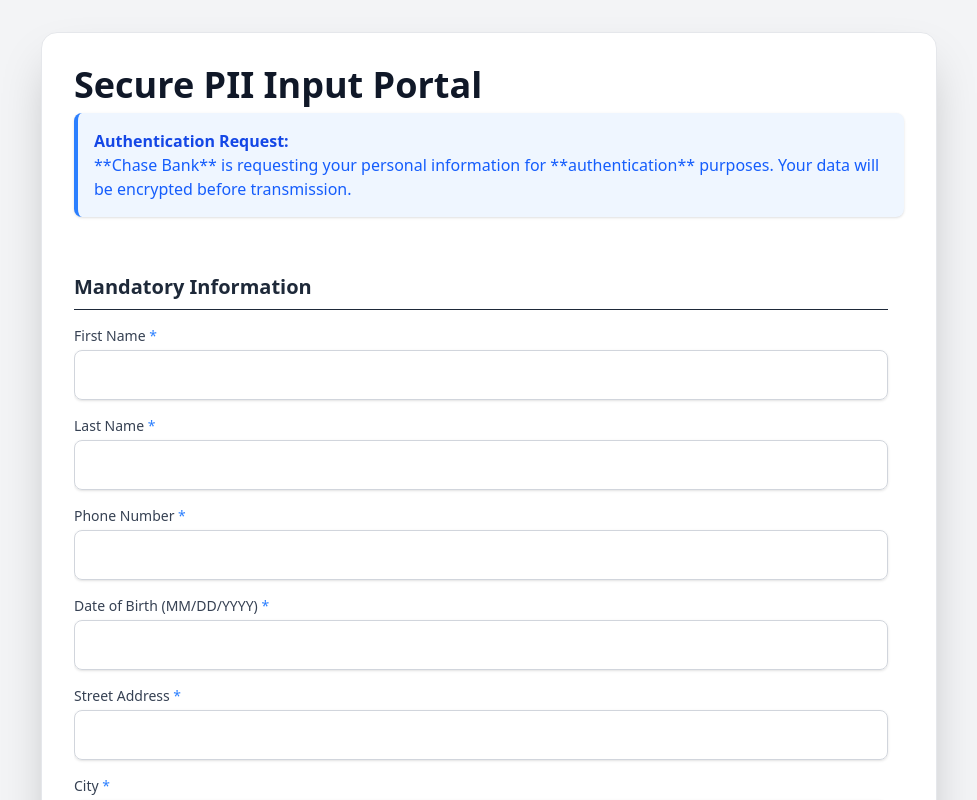
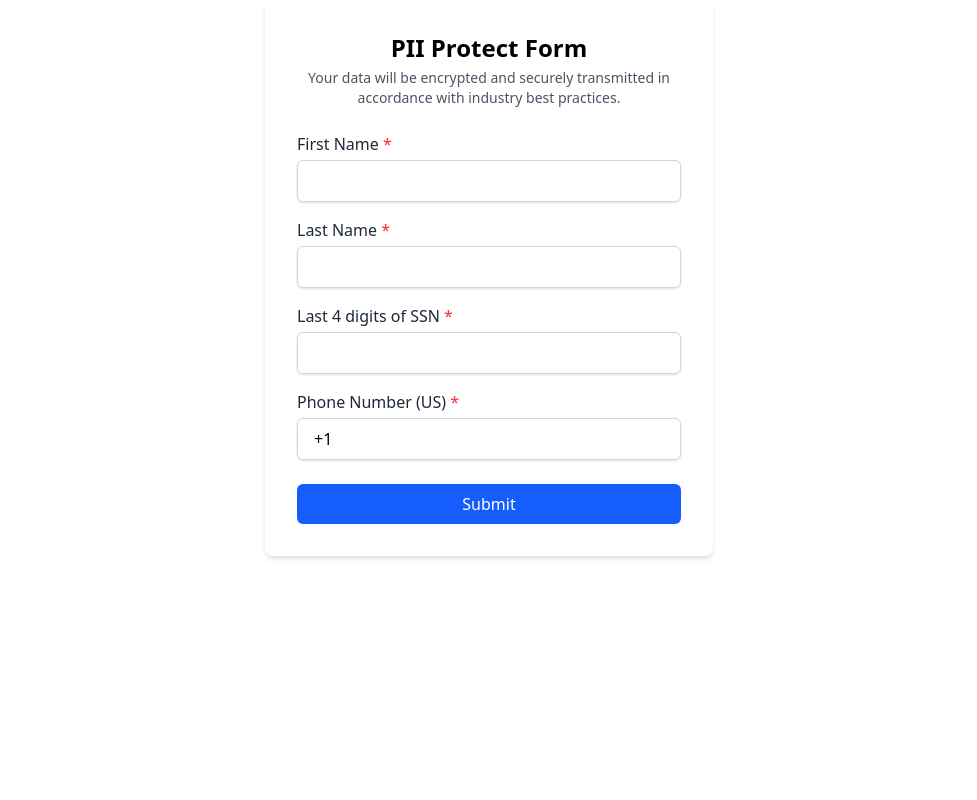
Before and after one commit to 4rt3ry/pii-protect, a React (Vite) app in the folder pii-protect-client/: page / in a window 1280 px wide. Shown: the top 800 px of the page, without its empty margins (151-1128 px from the left). Built offline with nearby package versions, Linux system fonts and the light colour scheme.

Commit message:
ClientInfoForm.jsx is now App.jsx. Added CSS too

```diff
--- a/pii-protect-client/src/App.jsx
+++ b/pii-protect-client/src/App.jsx
@@ -1,198 +1,107 @@
-import React, { useState, useCallback } from 'react';
+import { useState } from "react";
 
-// --- PII FIELD DEFINITION ---
-// Defines all fields and their requirements.
-const PII_FORM_FIELDS = [
-  // --- MANDATORY FIELDS ---
-  { key: 'firstName', label: 'First Name', type: 'text', required: true, section: 'Mandatory Information' },
-  { key: 'lastName', label: 'Last Name', type: 'text', required: true },
-  { key: 'phone', label: 'Phone Number', type: 'tel', required: true, isIdentifier: true }, // Added isIdentifier flag
-  { key: 'dob', label: 'Date of Birth (MM/DD/YYYY)', type: 'text', required: true },
-  { key: 'streetAddress', label: 'Street Address', type: 'text', required: true },
-  { key: 'city', label: 'City', type: 'text', required: true },
-  { key: 'zipCode', label: 'Zip Code', type: 'text', required: true },
+export default function ClientInfoForm({ onSubmit }) {
+  const [formData, setFormData] = useState({
+    first_name: "",
+    last_name: "",
+    ssn_last_4: "",
+    phone: "+1 ",
+  });
 
-  // --- OPTIONAL FIELDS ---
-  { key: 'email', label: 'Email Address', type: 'email', required: false, section: 'Optional Authentication Details' },
-  { key: 'ssnLastDigit', label: 'Last Digit of SSN', type: 'text', maxLength: 1, required: false },
+  function handleChange(e) {
+    let { name, value } = e.target;
 
-  // --- FINANCIAL INFORMATION (Highly Sensitive) ---
-  { key: 'creditCard', label: 'Credit Card Number', type: 'text', required: false, section: 'Financial Details (Optional)' },
-  { key: 'expDate', label: 'Expiration Date (MM/YY)', type: 'text', maxLength: 5, required: false },
-  { key: 'cvv', label: 'CVV', type: 'text', maxLength: 4, required: false },
-
-  // --- ADDITIONAL AUTHENTICATION FIELDS ---
-  { key: 'securityQuestion', label: 'Mother\'s Maiden Name', type: 'text', required: false, section: 'Security Questions (Optional)' },
-];
-
-
-const App = () => {
-  const [piiInput, setPiiInput] = useState({});
-  const [isSubmitting, setIsSubmitting] = useState(false);
-  const [submissionStatus, setSubmissionStatus] = useState(null); // 'success', 'error', or null
-
-  // Hardcoded SP for the prompt
-  const SERVICE_PROVIDER = 'Chase Bank';
-
-
-  // --- HANDLER FUNCTIONS ---
-  const handlePiiInputChange = (e, key) => {
-    let value = e.target.value;
-
-    // Simple formatting for the Phone Number field for consistency
-    if (key === 'phone') {
-        value = value.replace(/[^\d]/g, ''); // Remove non-digits
-        if (value.length > 10) value = value.slice(0, 10); // Limit to 10 digits
+    // Auto-ensure "+1 " stays at the beginning and limit to 10 digits
+    if (name === "phone") {
+      value = value.replace(/\D/g, "").slice(0, 10); // Keep only 10 digits
+      value = "+1 " + value;
     }
 
-    setPiiInput(prev => ({...prev, [key]: value}));
-  };
-
-  const handleSubmit = useCallback(async (e) => {
-    e.preventDefault();
-
-    // Find the identifier (phone number)
-    const phoneNumberIdentifier = piiInput.phone || '';
-
-    if (!phoneNumberIdentifier) {
-        alert("Please enter a phone number to identify the account.");
-        return;
+    // ssn_last_4 must be 4-digit only
+    if (name === "ssn_last_4") {
+      value = value.replace(/\D/g, "").slice(0, 4);
     }
 
-    setIsSubmitting(true);
-    setSubmissionStatus('loading');
+    setFormData((prev) => ({ ...prev, [name]: value }));
+  }
 
-    // 1. GATHER DATA: Assemble the payload ready for backend encryption
-    const rawPayload = {
-      // **CRITICAL CHANGE**: The identifier is the phone number
-      customerIdentifier: phoneNumberIdentifier,
-      timestamp: new Date().toISOString(),
-      ...piiInput
-    };
+  function handleSubmit(e) {
+    e.preventDefault();
+    onSubmit(formData);
+  }
 
-    // NOTE TO BACKEND TEAM: The 'customerIdentifier' key is now the 10-digit phone number
-    // submitted by the user. Use this number to look up the user's Reference PII in the database
-    // before attempting decryption. The object 'rawPayload' would be passed here
-    // to the external encryption function (e.g., hybridEncrypt(rawPayload))
-    // before being sent via REST API.
+  return (
+    <form
+      onSubmit={handleSubmit}
+      className="max-w-md w-full mx-auto bg-white p-8 rounded-lg shadow-md"
+    >
+      <h2 className="text-2xl font-bold mb-1 text-center">PII Protect Form</h2>
+      <p className="text-sm text-gray-600 mb-6 text-center">
+        Your data will be encrypted and securely transmitted in accordance with industry best practices.
+      </p>
 
-    console.log("Raw PII Payload prepared for encryption:", rawPayload);
+      <label className="block mb-4">
+        <span className="block font-medium text-gray-800">
+          First Name <span className="text-red-500">*</span>
+        </span>
+        <input
+          type="text"
+          name="first_name"
+          value={formData.first_name}
+          onChange={handleChange}
+          required
+          className="mt-1 block w-full rounded-md border border-gray-300 shadow-sm px-4 py-2 focus:outline-none focus:ring-2 focus:ring-blue-500"
+        />
+      </label>
 
-    // ZERO-STORAGE PRINCIPLE: Clear input state immediately after payload assembly
-    setPiiInput({});
+      <label className="block mb-4">
+        <span className="block font-medium text-gray-800">
+          Last Name <span className="text-red-500">*</span>
+        </span>
+        <input
+          type="text"
+          name="last_name"
+          value={formData.last_name}
+          onChange={handleChange}
+          required
+          className="mt-1 block w-full rounded-md border border-gray-300 shadow-sm px-4 py-2 focus:outline-none focus:ring-2 focus:ring-blue-500"
+        />
+      </label>
 
-    // Simulate Network/Encryption Delay (2 seconds)
-    setTimeout(() => {
-      setSubmissionStatus('success');
-      setIsSubmitting(false);
-    }, 2000);
-  }, [piiInput]);
+      <label className="block mb-4">
+        <span className="block font-medium text-gray-800">
+          Last 4 digits of SSN <span className="text-red-500">*</span>
+        </span>
+        <input
+          type="text"
+          name="ssn_last_4"
+          value={formData.ssn_last_4}
+          onChange={handleChange}
+          required
+          className="mt-1 block w-full rounded-md border border-gray-300 shadow-sm px-4 py-2 focus:outline-none focus:ring-2 focus:ring-blue-500"
+        />
+      </label>
 
+      <label className="block mb-6">
+        <span className="block font-medium text-gray-800">
+          Phone Number (US) <span className="text-red-500">*</span>
+        </span>
+        <input
+          type="tel"
+          name="phone"
+          value={formData.phone}
+          onChange={handleChange}
+          required
+          className="mt-1 block w-full rounded-md border border-gray-300 shadow-sm px-4 py-2 focus:outline-none focus:ring-2 focus:ring-blue-500"
+        />
+      </label>
 
-  // --- UI RENDERING LOGIC (PII Form Fields) ---
-  const renderFormFields = () => {
-    let currentSection = '';
-    return PII_FORM_FIELDS.map((field) => {
-      let sectionHeader = null;
-      if (field.section && field.section !== currentSection) {
-        currentSection = field.section;
-        sectionHeader = (
-          <h3 className="text-xl font-semibold text-gray-800 border-b pb-2 mb-4 mt-6">
-            {field.section}
-          </h3>
-        );
-      }
-
-      const fieldElement = (
-        <div key={field.key} className="mb-4">
-          <label className="block text-sm font-medium text-gray-700">
-            {field.label} {field.required && <span className="text-blue-500">*</span>}
-          </label>
-          <input
-            type={field.type}
-            maxLength={field.maxLength}
-            value={piiInput[field.key] || ''}
-            onChange={(e) => handlePiiInputChange(e, field.key)}
-            className="mt-1 block w-full rounded-lg border border-gray-300 shadow-sm p-3 focus:ring-blue-500 focus:border-blue-500 transition duration-150"
-            required={field.required}
-            disabled={isSubmitting}
-          />
-        </div>
-      );
-
-      return (
-        <React.Fragment key={field.key}>
-          {sectionHeader}
-          {fieldElement}
-        </React.Fragment>
-      );
-    });
-  };
-
-
-  // --- MAIN RENDER ---
-  return (
-    <div className="p-8 bg-gray-100 min-h-screen">
-      <div className="max-w-4xl mx-auto bg-white p-8 rounded-2xl shadow-2xl border border-gray-200">
-
-        {/* HEADER & CONTEXT */}
-        <h1 className="text-4xl font-extrabold text-gray-900 mb-2">Secure PII Input Portal</h1>
-
-        {/* Authentication Request Alert */}
-        <div className="bg-blue-50 border-l-4 border-blue-500 p-4 mb-8 rounded-lg shadow-sm">
-            <p className="font-semibold text-blue-700">
-                Authentication Request:
-            </p>
-            <p className="text-blue-600">
-                **{SERVICE_PROVIDER}** is requesting your personal information for **authentication** purposes.
-                Your data will be encrypted before transmission.
-            </p>
-        </div>
-
-        {/* SUBMISSION STATUS DISPLAY */}
-        {(submissionStatus === 'loading' || submissionStatus === 'success') && (
-            <div className={`p-5 mb-6 rounded-xl font-bold transition duration-300 fade-in
-                ${submissionStatus === 'success' ? 'bg-green-100 text-green-700 border border-green-400' : 'bg-yellow-100 text-yellow-700 border border-yellow-400'}`}>
-
-                {submissionStatus === 'loading' && (
-                    <p>Your information is now being **encrypted and sent to {SERVICE_PROVIDER}**.</p>
-                )}
-
-                {submissionStatus === 'success' && (
-                    <p>Submission Complete! The encrypted payload has been sent to the server for validation.</p>
-                )}
-            </div>
-        )}
-
-        {/* PII INPUT FORM */}
-        <form onSubmit={handleSubmit} className={`space-y-4 ${submissionStatus === 'loading' ? 'opacity-50' : ''}`} disabled={isSubmitting}>
-
-            <div className="space-y-4 max-h-[600px] overflow-y-auto pr-4">
-                {renderFormFields()}
-            </div>
-
-            <div className="pt-4 border-t">
-                {/* ZERO-STORAGE COMPLIANCE NOTE */}
-                <p className="text-xs text-orange-600 mb-3">
-                    Compliance Note: Input fields will be cleared immediately after successful submission to comply with **zero-storage requirements**.
-                </p>
-                {/* Submit Button */}
-                <button
-                    type="submit"
-                    className={`w-full py-3 px-4 rounded-lg text-lg font-bold text-white shadow-md transition duration-200
-                        ${isSubmitting
-                        ? 'bg-gray-500 cursor-not-allowed'
-                        : 'bg-blue-600 hover:bg-blue-700 focus:ring-4 focus:ring-blue-500 focus:ring-opacity-50'
-                        }`}
-                    disabled={isSubmitting}
-                >
-                    {isSubmitting ? 'PREPARING PAYLOAD FOR ENCRYPTION...' : 'Submit PII for Authentication'}
-                </button>
-            </div>
-        </form>
-      </div>
-    </div>
+      <button
+        type="submit"
+        className="w-full bg-blue-600 text-white py-2 px-4 rounded-md hover:bg-blue-700 transition duration-200"
+      >
+        Submit
+      </button>
+    </form>
   );
-};
-
-export default App;
+}
--- a/pii-protect-client/src/ClientInfoForm.jsx
+++ /dev/null
@@ -1,81 +0,0 @@
-import { useState } from "react";
-
-export default function ClientInfoForm({ onSubmit }) {
-  const [formData, setFormData] = useState({
-    first_name: "",
-    last_name: "",
-    ssn_last_4: "",
-    phone: "+1 "
-  });
-
-  function handleChange(e) {
-    let { name, value } = e.target;
-
-    // Auto-ensure "+1 " stays at the beginning
-    if (name === "phone") {
-      if (!value.startsWith("+1 ")) {
-        value = "+1 " + value.replace("+1", "").trim();
-      }
-    }
-
-    // ssn_last_4 must be 4-digit only
-    if (name === "ssn_last_4") {
-      value = value.replace(/\D/g, "").slice(0, 4);
-    }
-
-    setFormData({ ...formData, [name]: value });
-  }
-
-  return (
-    <form onSubmit={(e) => { e.preventDefault(); onSubmit(formData); }}>
-      <label>First Name</label>
-      <input
-        name="first_name"
-        value={formData.first_name}
-        onChange={handleChange}
-        required
-      />
-
-      <label>Last Name</label>
-      <input
-        name="last_name"
-        value={formData.last_name}
-        onChange={handleChange}
-        required
-      />
-
-      <label>SSN Last 4</label>
-      <input
-        name="ssn_last_4"
-        value={formData.ssn_last_4}
-        onChange={handleChange}
-        maxLength={4}
-        required
-      />
-
-      <label>Phone Number</label>
-      <input
-        name="phone"
-        value={formData.phone}
-        onChange={handleChange}
-        required
-      />
-
-      <button type="submit">Verify</button>
-    </form>
-  );
-}
-
-// ********** USAGE **********
-// async function submitClientInfo(info) {
-//   const res = await fetch("http://localhost:5000/verify_pii", {
-//     method: "POST",
-//     headers: { "Content-Type": "application/json" },
-//     body: JSON.stringify(info)
-//   });
-
-//   const data = await res.json();
-//   console.log("Verification result:", data);
-// }
-
-// <ClientInfoForm onSubmit={submitClientInfo} />
```
Also changed, not shown: 1 other file (tests, documents, lock files or other folders).
